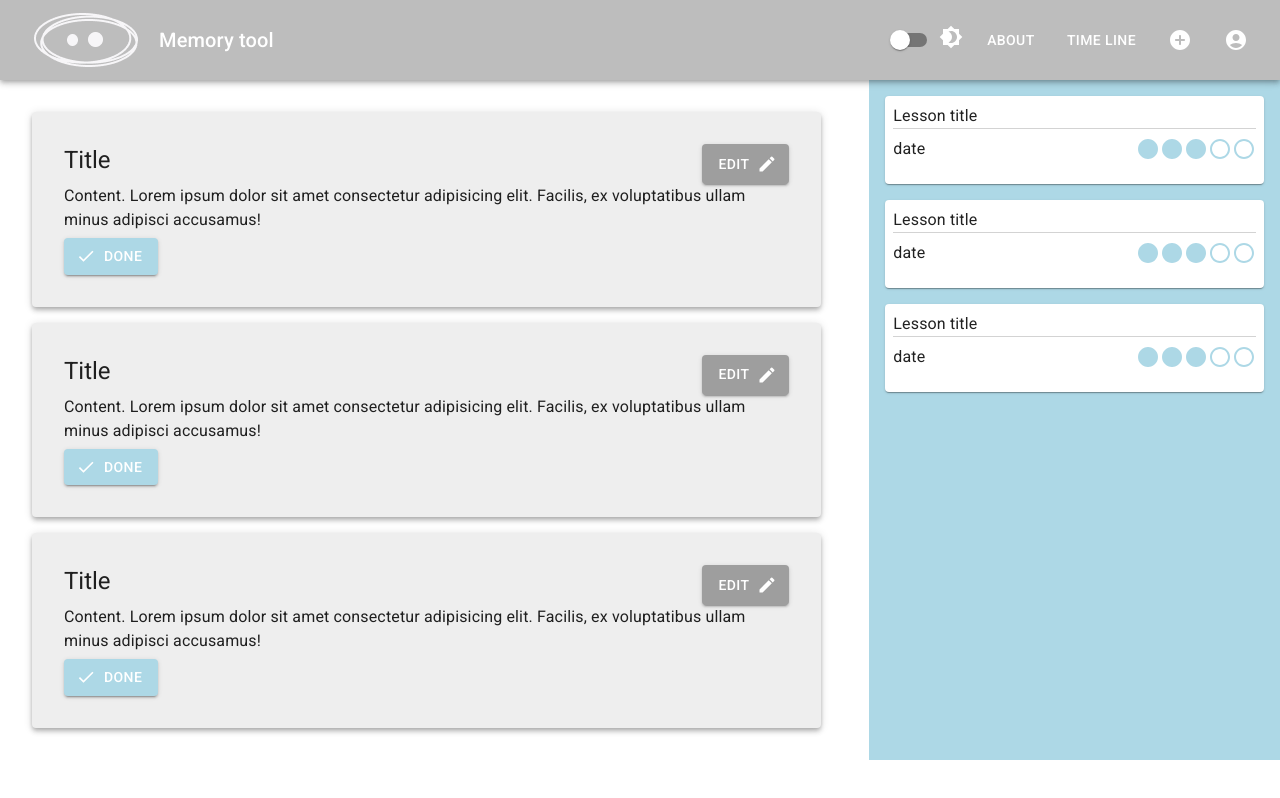
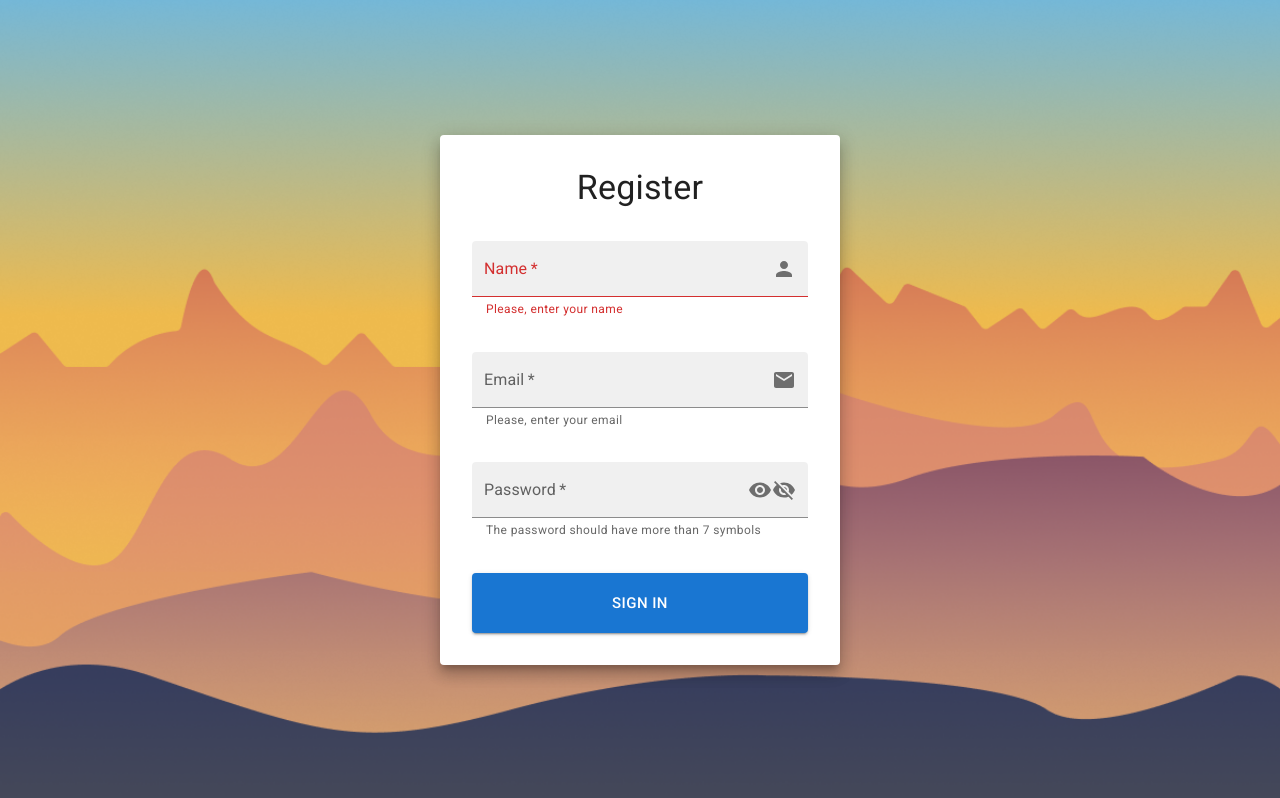
Before and after one commit to KlimaGi/ca-memory-tool, a React (Create React App) app: page / in a window 1280 px wide. Built offline with nearby package versions, Linux system fonts and the light colour scheme.

Commit message:
feat: add register page, correct login page, correct styles

```diff
--- a/src/app.tsx
+++ b/src/app.tsx
@@ -1,16 +1,18 @@
 import React from 'react';
-import { Stack } from '@mui/material';
-import NavBar from './components/nav-bar';
-import TodayFeed from './components/today-feed';
-import TimeLine from './components/time-line';
+// import { Stack } from '@mui/material';
+// import NavBar from './components/nav-bar';
+// import TodayFeed from './components/today-feed';
+// import TimeLine from './components/time-line';
+import RegisterPage from './components/register-page';
 
 const App: React.FC = () => (
   <>
-    <NavBar />
+    {/* <NavBar />
     <Stack direction="row" spacing={2} justifyContent="space-between">
       <TodayFeed />
       <TimeLine />
-    </Stack>
+    </Stack> */}
+    <RegisterPage />
 
   </>
 
--- /dev/null
+++ b/src/components/register-page.tsx
@@ -0,0 +1,113 @@
+import React, { useState } from 'react';
+import {
+  Paper,
+  Box,
+  Typography,
+  TextField,
+  Button,
+  InputAdornment,
+} from '@mui/material';
+import {
+  Person, Mail, Visibility, VisibilityOff,
+} from '@mui/icons-material';
+
+const RegisterPage: React.FC = () => {
+  const [name, setName] = useState('');
+  const [email, setEmail] = useState('');
+  const [password, setPassword] = useState('');
+
+  const handleSubmit = (e: React.FormEvent<HTMLFormElement>) => {
+    e.preventDefault();
+
+    console.log('siunciami duomenys i serveri per globalios busenos valdymo iranki');
+    console.log({
+      name,
+      email,
+      password,
+    });
+  };
+
+  return (
+    <Box
+      sx={{
+        height: '100vh',
+        display: 'grid',
+        placeItems: 'center',
+        backgroundImage: 'url(/assets/image-bg.png)',
+        backgroundSize: 'cover',
+      }}
+    >
+      <Paper
+        component="form"
+        sx={{
+          display: 'flex',
+          flexDirection: 'column',
+          gap: 4,
+          width: 400,
+          p: 4,
+        }}
+        elevation={10}
+        onSubmit={handleSubmit}
+      >
+        <Typography component="h1" variant="h4" align="center">Register</Typography>
+        <TextField
+          label="Name"
+          variant="filled"
+          color="secondary"
+          InputProps={{
+            endAdornment: <InputAdornment position="end"><Person /></InputAdornment>,
+          }}
+          value={name}
+          onChange={(e) => setName(e.target.value)}
+          error={!name}
+          helperText={name ? 'Required' : 'Please, enter your name'}
+          required
+        />
+        <TextField
+          variant="filled"
+          label="Email"
+          type="email"
+          value={email}
+          onChange={(e) => setEmail(e.target.value)}
+          InputProps={{
+            endAdornment: (
+              <InputAdornment position="end">
+                <Mail />
+              </InputAdornment>
+            ),
+          }}
+          helperText="Please, enter your email"
+          required
+        />
+        <TextField
+          variant="filled"
+          label="Password"
+          type="password"
+          value={password}
+          onChange={(e) => setPassword(e.target.value)}
+          InputProps={{
+            endAdornment: (
+              <InputAdornment position="end">
+                <Visibility />
+                <VisibilityOff />
+              </InputAdornment>
+            ),
+          }}
+          helperText="The password should have more than 7 symbols"
+          required
+        />
+
+        <Button
+          type="submit"
+          variant="contained"
+          sx={{ height: 60 }}
+          size="large"
+        >
+          Sign In
+        </Button>
+      </Paper>
+    </Box>
+  );
+};
+
+export default RegisterPage;
```
Also changed, not shown: src/components/login-page.tsx (+54 -13 lines).
